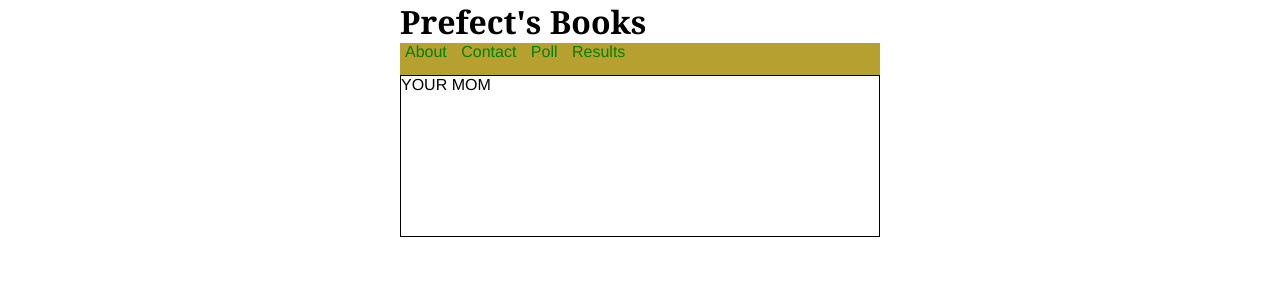
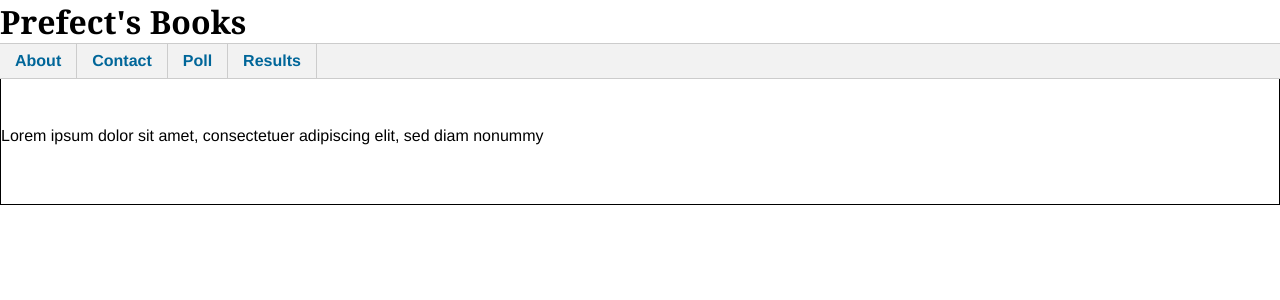
Before and after one commit to raputznik/web2-final, a PHP site: page / in a window 1280 px wide. Shown: the top 300 px of the page. Run offline with PHP 8.4, Linux system fonts and the light colour scheme.

Commit message:
Got the initial nav laid out
Added some styling to the nav, added a content area.

```diff
--- a/index.html
+++ b/index.html
@@ -11,8 +11,8 @@
 			<h1>Prefect's Books
 			</h1>
 		</header>
-		<nav class="nav">
-			<ul>
+		<nav id="death">
+			<ul id="nav">
 				<li><a href="#">About</a></li>
 				<li><a href="#">Contact</a></li>
 				<li><a href="#">Poll</a></li>
@@ -20,7 +20,7 @@
 			</ul>
 		</nav>
 		<div class="yourmom">
-			<p>YOUR MOM</p>
+			<p>Lorem ipsum dolor sit amet, consectetuer adipiscing elit, sed diam nonummy </p>
 
 		</div>
 
--- a/styles/styles.css
+++ b/styles/styles.css
@@ -5,24 +5,24 @@
 }
 
 h1 {
-	font-family: Georgia, Times;
+	font-family: Georgia, Times, "Times New Roman", serif;
 }
 
 body {
 	font-family: Helvetica, Arial, sans-serif;
 }
 
-a {
+/*a {
 	text-decoration: none;
 	color: green;
 
 }
-
-a:hover {
+*/
+/*a:hover {
 	color: red;
 	cursor:pointer;
 
-}
+*/}
 
 .container {
 	min-width: 320px;
@@ -31,21 +31,27 @@ a:hover {
 
 }
 
-.nav {
-	height: 2em;
+#nav {
 	width: 100%;
-	background-color: #b6a130;
-	/*text-align:center;*/
-   /*vertical-align: middle;	*/
-}
-
-.nav li {
+	float: left;
+	margin: 0 0 3em 0;
+	padding: 0;
 	list-style: none;
-    display: inline;
-    padding: 0 5px;
-}
-
-.yourmom {
+	background-color: #f2f2f2;
+	border-bottom: 1px solid #ccc;
+	border-top: 1px solid #ccc; }
+#nav li {
+	float: left; }
+#nav li a {
+	display: block;
+	padding: 8px 15px;
+	text-decoration: none;
+	font-weight: bold;
+	color: #069;
+	border-right: 1px solid #ccc; }
+#nav li a:hover {
+	color: #c00;
+	background-color: #fff; }.yourmom {
 	border: solid 1px;
 	height: 10em;
 	vertical-align: middle;
```
Also changed, not shown: styles/test.css (added, +21 -0 lines), test.html (added, +17 -0 lines).
